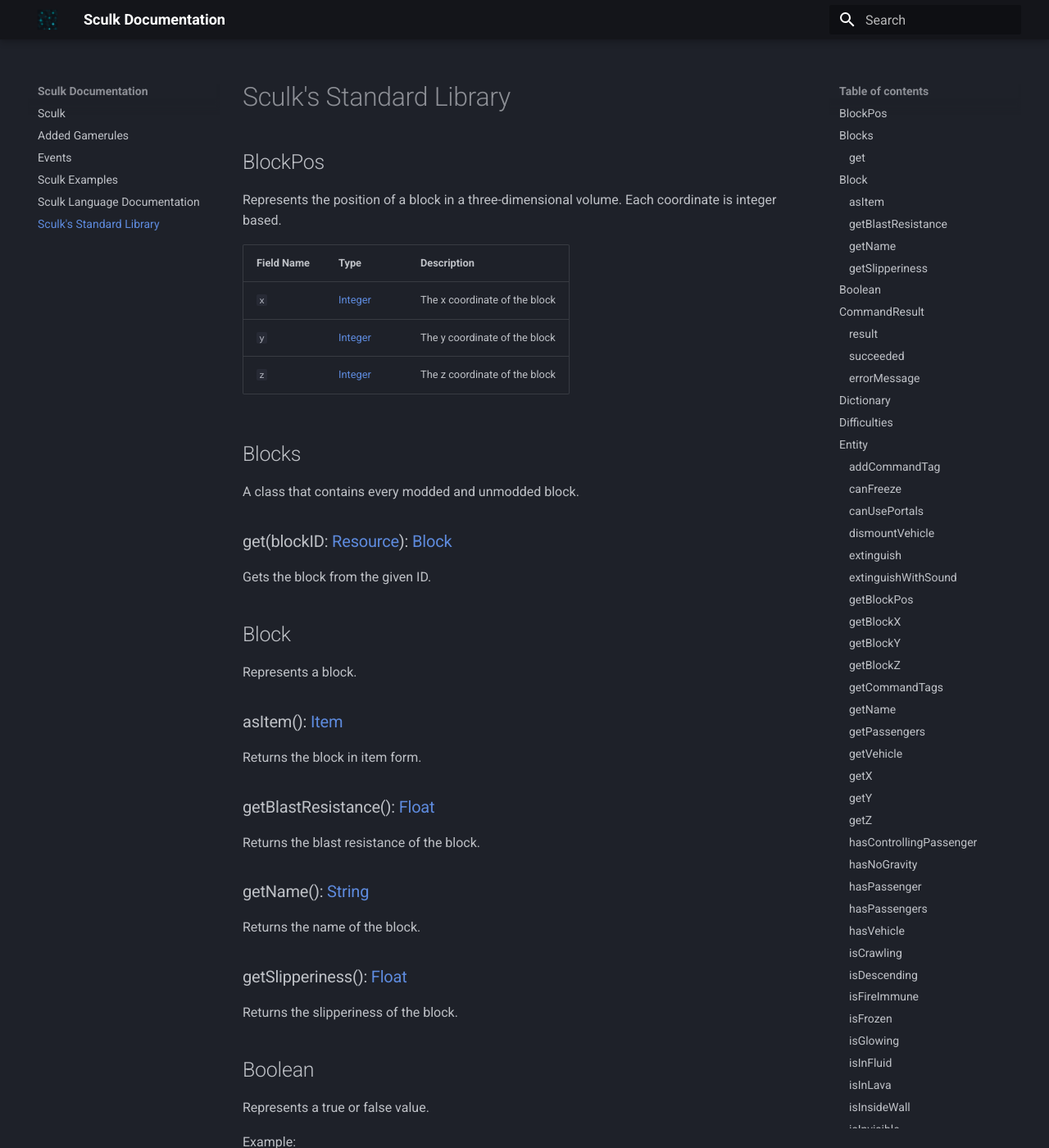
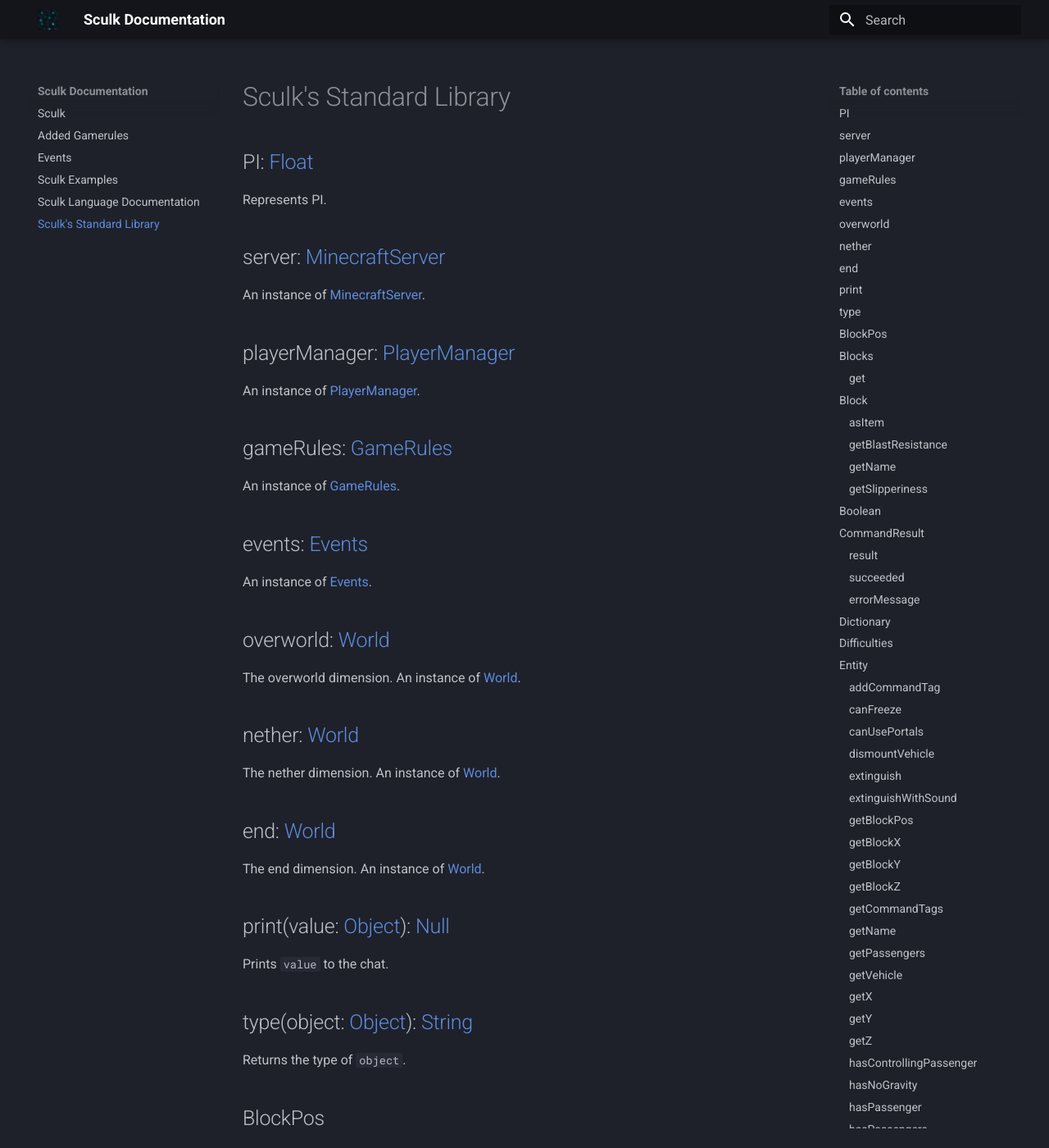
Before and after one commit to RevolvingMadness/Sculk-Docs, an MkDocs documentation site: the page built from docs/stdlib.md, in a window 1280 px wide and 1400 px high. Shown: the whole window at 82% size. Built offline with MkDocs 1.6.1 and Material for MkDocs 9.7.7, drawn with Linux system fonts in a browser that asks for light colours; some of the changed text lies outside the part shown.

Commit message:
Add constants and functions

```diff
--- a/docs/stdlib.md
+++ b/docs/stdlib.md
@@ -1,4 +1,44 @@
 # Sculk's Standard Library
+
+## PI: [Float](#float) {data-toc-label='PI'}
+
+Represents PI.
+
+## server: [MinecraftServer](#minecraftserver) {data-toc-label='server'}
+
+An instance of [MinecraftServer](#minecraftserver).
+
+## playerManager: [PlayerManager](#playermanager) {data-toc-label='playerManager'}
+
+An instance of [PlayerManager](#playermanager).
+
+## gameRules: [GameRules](#gamerules) {data-toc-label='gameRules'}
+
+An instance of [GameRules](#gamerules).
+
+## events: [Events](#events) {data-toc-label='events'}
+
+An instance of [Events](#events).
+
+## overworld: [World](#world) {data-toc-label='overworld'}
+
+The overworld dimension. An instance of [World](#world).
+
+## nether: [World](#world) {data-toc-label='nether'}
+
+The nether dimension. An instance of [World](#world).
+
+## end: [World](#world) {data-toc-label='end'}
+
+The end dimension. An instance of [World](#world).
+
+## print(value: [Object](#object)): [Null](#null) {data-toc-label='print'}
+
+Prints `value` to the chat.
+
+## type(object: [Object](#object)): [String](#string) {data-toc-label='type'}
+
+Returns the type of `object`.
 
 ## BlockPos
 
@@ -266,7 +306,7 @@
 
 ### isWet(): [Boolean](#boolean) {data-toc-label='isWet'}
 
-Returns whether this entity is touching water, being rained on, or is inside a bubble column.
+Returns whether the entity is touching water, being rained on, or is inside a bubble column.
 
 ### kill(): [Null](#null) {data-toc-label='kill'}
 
```
